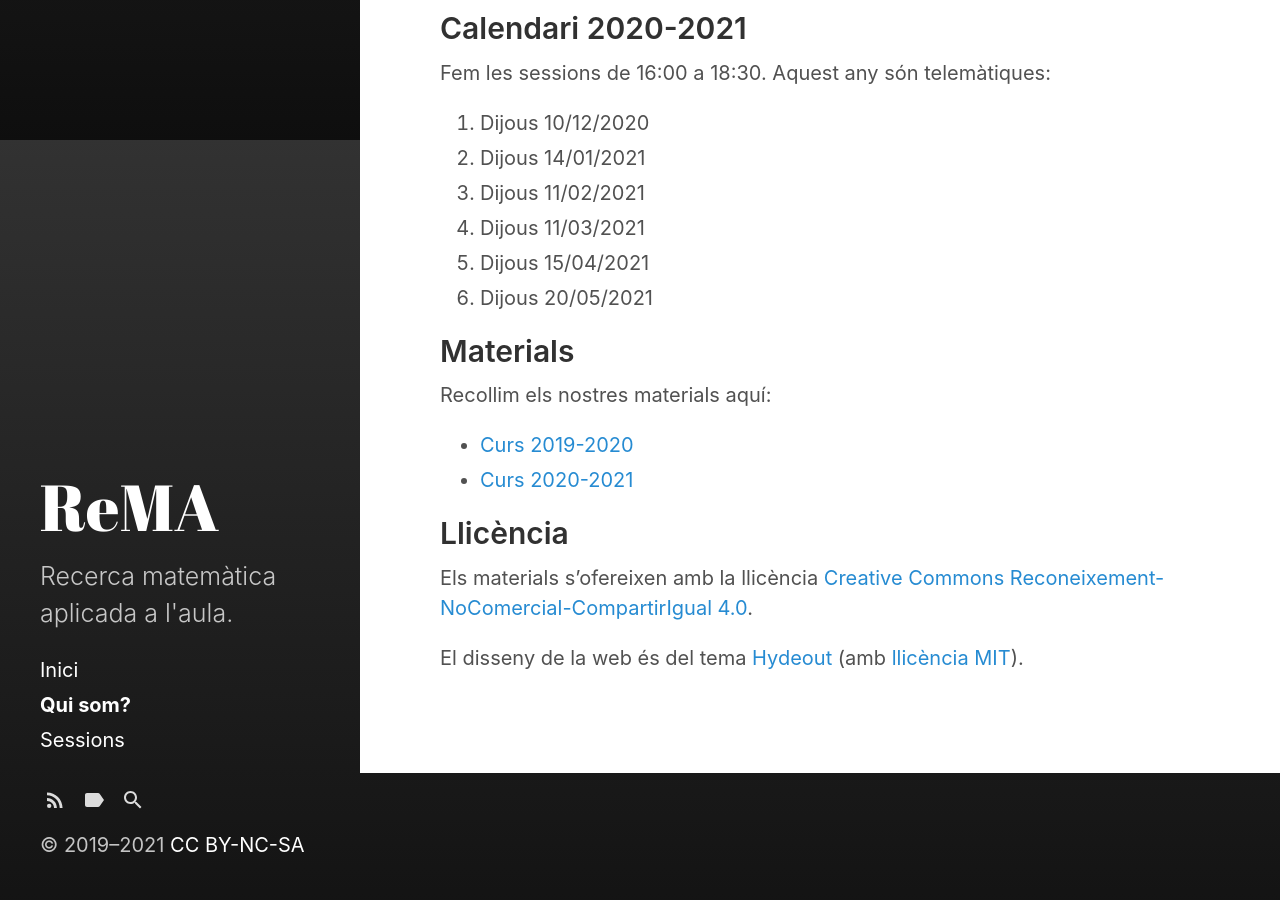
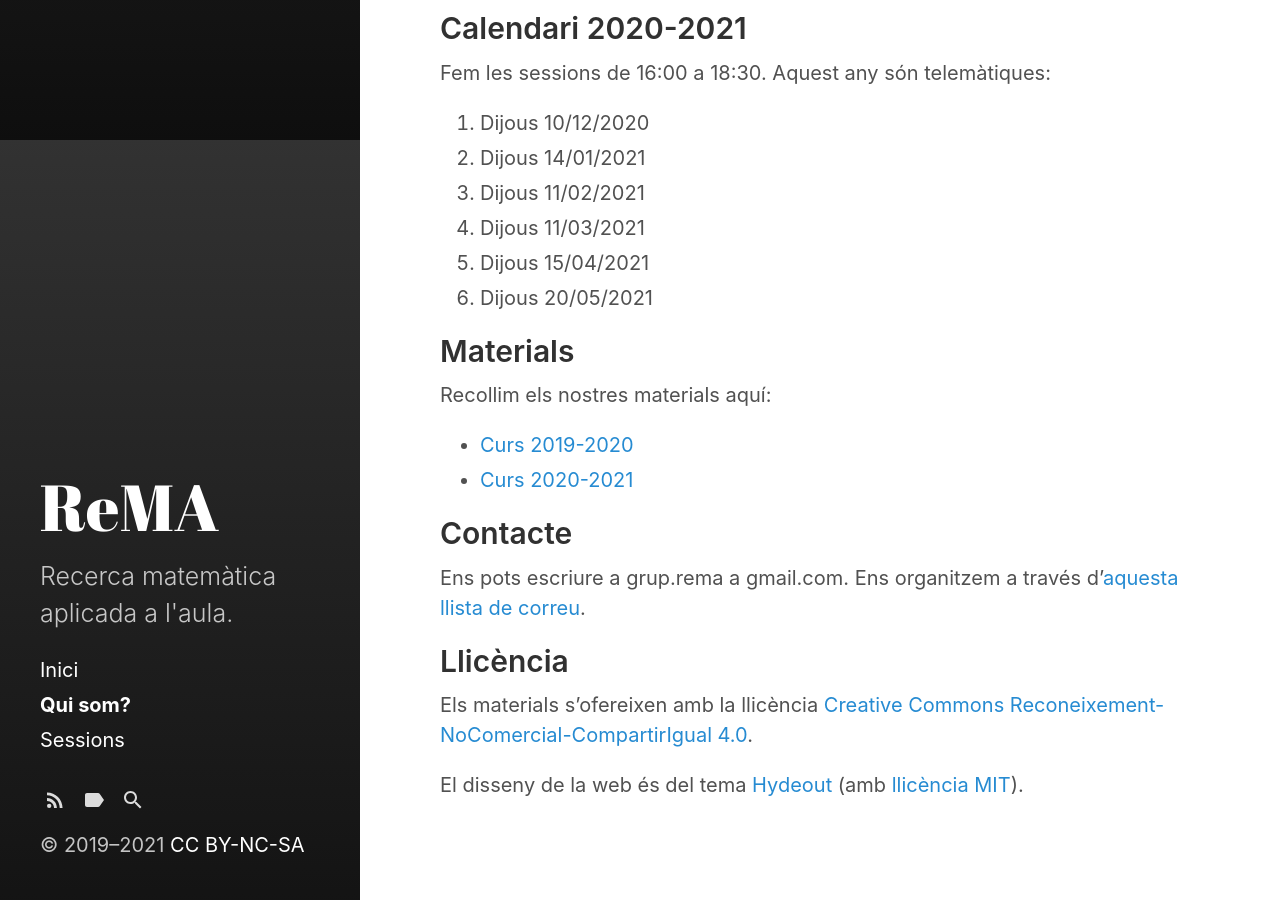
Before and after one commit to grup-rema/grup-rema.github.io, a Jekyll site: the page built from Qui som.md, in a window 1280 px wide and 900 px high, scrolled down 760 px. Built offline with Jekyll 4.4.1, drawn with Linux system fonts in a browser that asks for light colours.

Commit message:
Afegeixo adreça de contacte

```diff
--- a/Qui som.md
+++ b/Qui som.md
@@ -37,6 +37,10 @@ Recollim els nostres materials aquí:
 - [Curs 2019-2020](https://drive.google.com/drive/folders/1cruqqMdzPqGUwFW1vBXxcRwPSkSsmHpm?usp=sharing)
 - [Curs 2020-2021](https://drive.google.com/drive/folders/1q3T3fL1BSv5I4Jn0p__Ko6lCS3pvt54W?usp=sharing)
 
+## Contacte
+
+Ens pots escriure a grup.rema a gmail.com. Ens organitzem a través d'[aquesta llista de correu](https://groups.google.com/a/xtec.cat/g/rema-grup).
+
 ## Llicència
 
 Els materials s'ofereixen amb la llicència [Creative Commons Reconeixement-NoComercial-CompartirIgual 4.0](https://creativecommons.org/licenses/by-nc-sa/4.0/deed.ca).
```
